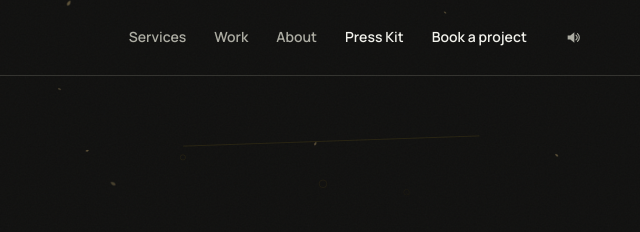
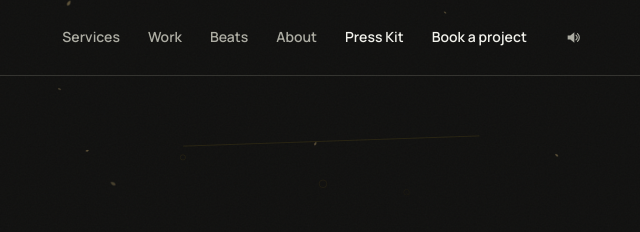
Before and after one commit to realjoshuaking/portfolio, a plain HTML site: page epk.html in a window 1280 px wide. Shown: the top 232 px of the page, 640-1280 px from the left. Drawn offline with Linux system fonts and the light colour scheme; animation ran at ten frames a second.

Commit message:
Add Beats to site navigation

```diff
--- a/epk.html
+++ b/epk.html
@@ -828,6 +828,7 @@
       <button class="menu-toggle" id="menuToggle" aria-expanded="false" aria-controls="mobileMenu">Menu</button>
       <a href="services.html">Services</a>
       <a href="work.html">Work</a>
+      <a href="beats.html">Beats</a>
       <a href="about.html">About</a>
       <a href="epk.html" aria-current="page">Press Kit</a>
       <a class="contact-link" href="contact.html">Book a project</a>
@@ -843,6 +844,7 @@
         <a href="index.html">Home</a>
         <a href="services.html">Services</a>
         <a href="work.html">Work</a>
+        <a href="beats.html">Beats</a>
         <a href="about.html">About</a>
         <a href="epk.html" aria-current="page">Press Kit</a>
         <a href="contact.html">Book a project</a>
```
